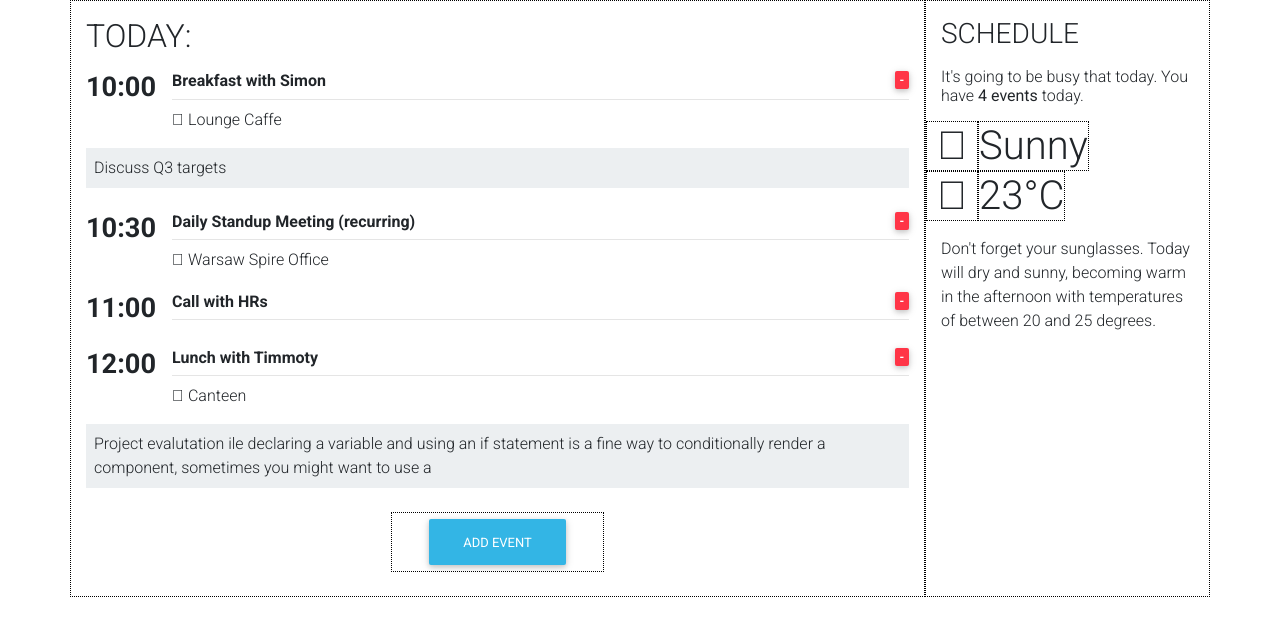
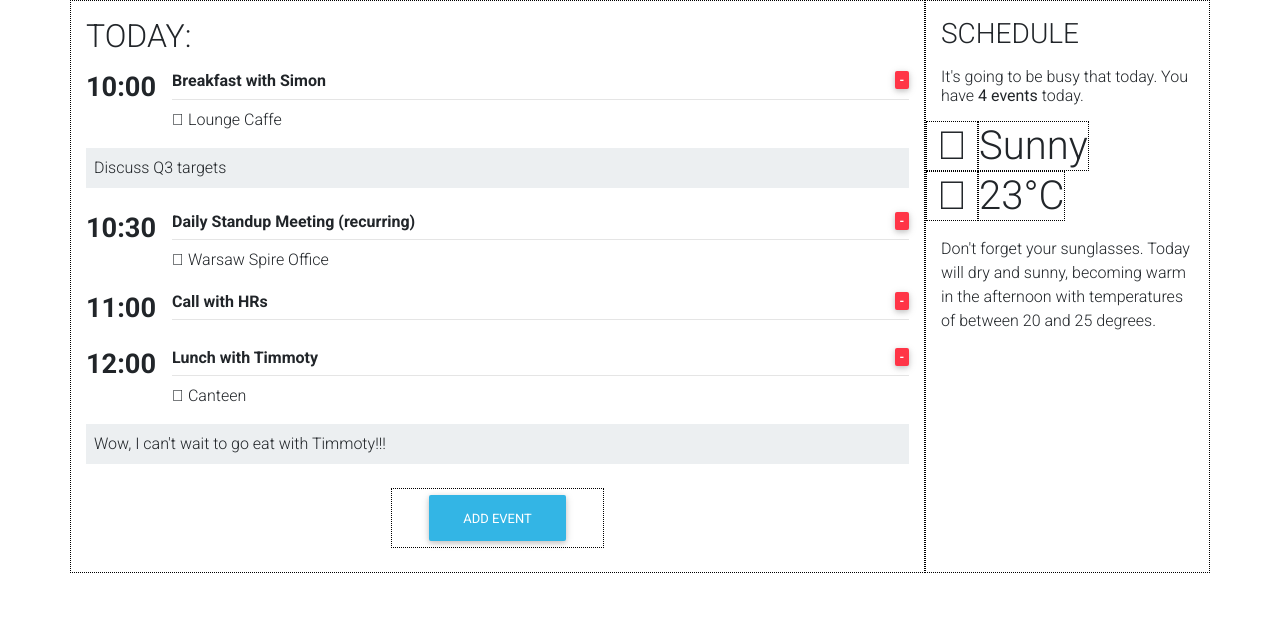
Before and after one commit to ManliestBen/daily-agenda, a React (Create React App) app: page / in a window 1280 px wide. Shown: the top 636 px of the page. Built offline with nearby package versions, Linux system fonts and the light colour scheme.

Commit message:
change message

```diff
--- a/src/index.js
+++ b/src/index.js
@@ -37,7 +37,7 @@ class App extends Component {
             title: "Lunch with Timmoty",
             location: "Canteen",
             description:
-              "Project evalutation ile declaring a variable and using an if statement is a fine way to conditionally render a component, sometimes you might want to use a"
+              "Wow, I can't wait to go eat with Timmoty!!!"
           }
         ]
       };
```
